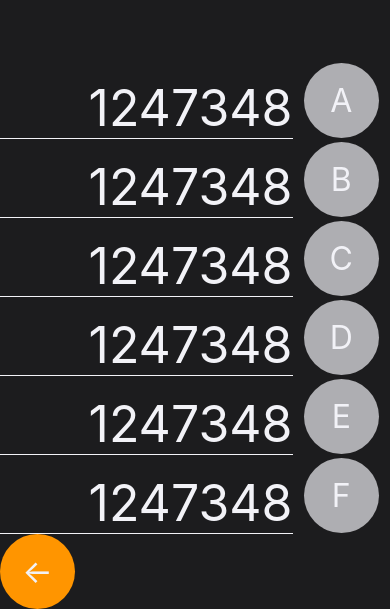
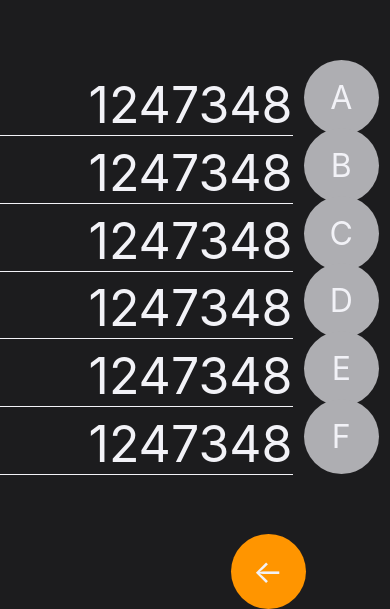
Before and after one commit to alrudolph/winter2021sbhacks, a React Native app: screen / in a window 390 px wide. Shown: the part 235-844 px from the top of the page. Built offline with nearby package versions, Linux system fonts and the light colour scheme.

Commit message:
modifying back button

```diff
--- a/Displays/VarPad.tsx
+++ b/Displays/VarPad.tsx
@@ -41,6 +41,7 @@ const Display = styled.View`
     display: flex;
     flex: 1;
     height: 60%;
+    justify-content: space-evenly;
 `
 
 export function VarView({varName, append}: {varName: string, append: Function}){
@@ -65,6 +66,12 @@ export default function VarPad({append, back}: {append: Function, back: Function
     	   <VarView varName="D" append={(input: string) => { append(input); }} />
     	   <VarView varName="E" append={(input: string) => { append(input); }} />
     	   <VarView varName="F" append={(input: string) => { append(input); }} />
-	   <Circle color={Orange} text="←" onTouch={() => { back(); }} />
+	   <VarRow>
+		<View style={{flex: .75}} />
+		<ButtonPartLmao>
+			<Circle color={Orange} text="←" onTouch={() => {back();}}/>
+		</ButtonPartLmao>
+	  </VarRow>
+
     	</Display>
 );}
```
